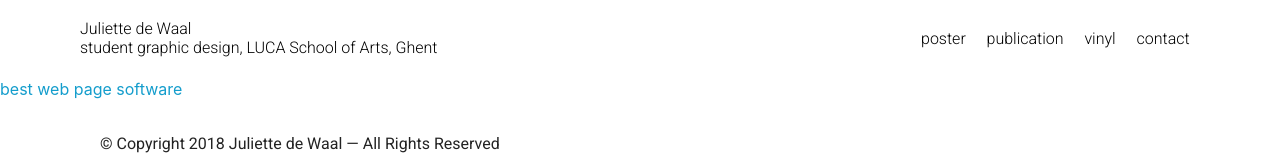
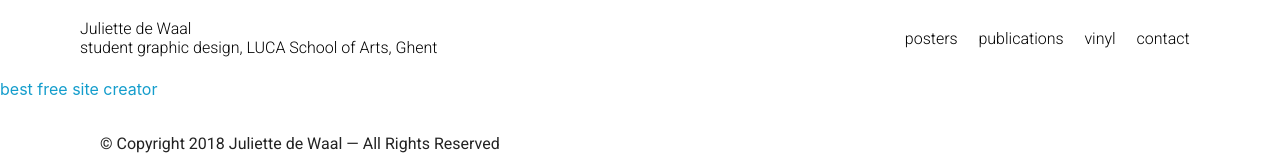
Before and after one commit to juliettedewaal/juliettedewaal, a plain HTML site: page page1.html in a window 1280 px wide. Shown: the top 160 px of the page. Drawn offline with nearby package versions, Linux system fonts and the light colour scheme.

Commit message:
8_5 in de les

```diff
--- a/page1.html
+++ b/page1.html
@@ -43,8 +43,8 @@
         </div>
         <div class="collapse navbar-collapse" id="navbarSupportedContent">
             <ul class="navbar-nav nav-dropdown nav-right" data-app-modern-menu="true"><li class="nav-item dropdown">
-                    <a class="nav-link link text-black display-4" href="index.html#content5-b">poster</a>
-                </li><li class="nav-item"><a class="nav-link link text-black display-4" href="index.html#content5-j">publication</a></li><li class="nav-item"><a class="nav-link link text-black display-4" href="index.html#content5-y">vinyl</a></li>
+                    <a class="nav-link link text-black display-4" href="index.html#content5-b">posters</a>
+                </li><li class="nav-item"><a class="nav-link link text-black display-4" href="index.html#content5-j">publications</a></li><li class="nav-item"><a class="nav-link link text-black display-4" href="index.html#content5-y">vinyl</a></li>
                 <li class="nav-item">
                     <a class="nav-link link text-black display-4" href="page1.html">
                         contact</a>
@@ -54,7 +54,7 @@
     </nav>
 </section>
 
-<section class="engine"><a href="https://mobirise.ws/d">best web page software</a></section><section once="" class="cid-qPu85IGob1" id="footer6-7">
+<section class="engine"><a href="https://mobirise.ws/b">best free site creator</a></section><section once="" class="cid-qPu85IGob1" id="footer6-7">
 
 
 
@@ -93,7 +93,7 @@
                         Bedankt om het formulier in te vullen!
                     </div>
 
-                    <form class="mbr-form" action="https://mobirise.com/" method="post" data-form-title="Mobirise Form"><input type="hidden" name="email" data-form-email="true" value="wk82IUNo6lPIRlsJzdNRF4DYxNtb0B04O+bsNVFRrjHb59lb5OaQIJXqlGHMIyIassvdmJ+3FtX/XAZUEbN0Dj4E36LeumYrf1HXbSHPns/XAeIniBU5aCQyvaqGg858" data-form-field="Email">
+                    <form class="mbr-form" action="https://mobirise.com/" method="post" data-form-title="Mobirise Form"><input type="hidden" name="email" data-form-email="true" value="04yBdfOA6mnm1ir1vCo9Gdxm2zBFV2RBtEHjULtnBBzYDG4tGhm3ZhlYPTnZitDz6p9Sjj+tdHa9EQi7J6qdjrtuSP2tvjGRTWUFEUrMMyegjz8wGa2b60wgv5DGmbyX" data-form-field="Email">
                         <div class="row row-sm-offset">
                             <div class="col-md-4 multi-horizontal" data-for="name">
                                 <div class="form-group">
```
Also changed, not shown: index.html (+1 -1 lines), 1 other file.
